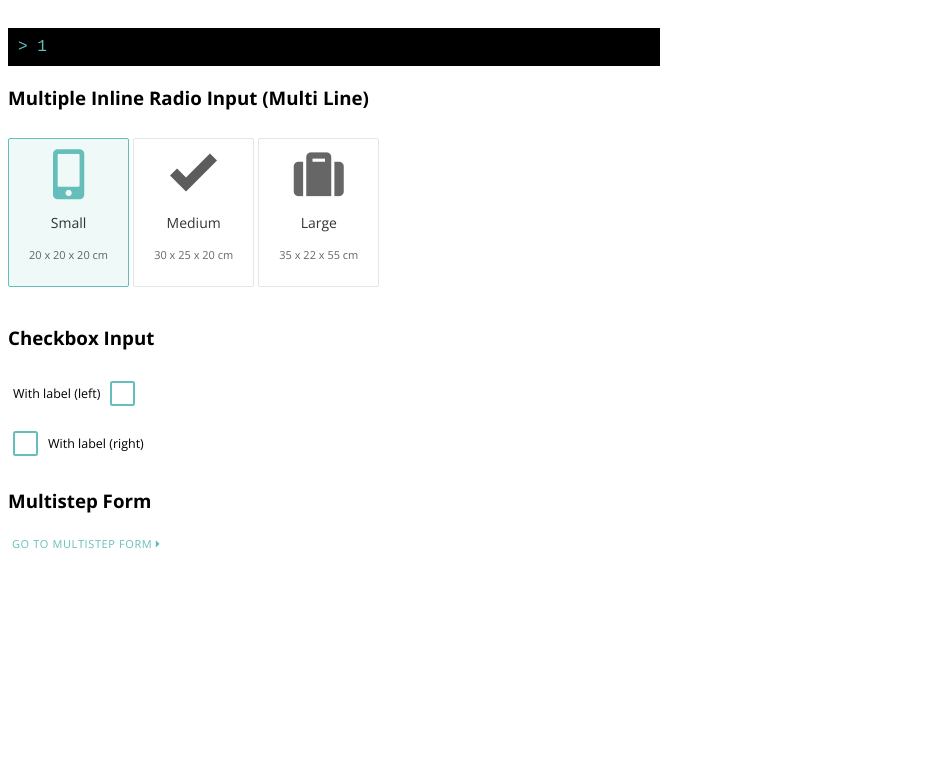
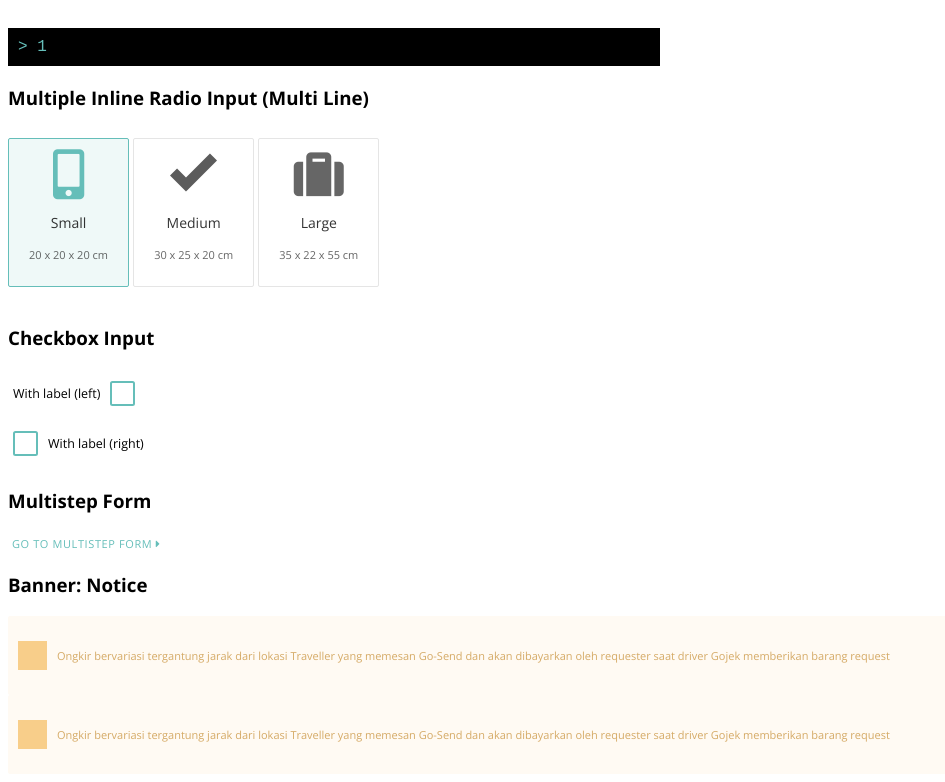
Before and after one commit to woodysee/frizzy, a website built with webpack: page dist/index.html in a window 1280 px wide. Shown: the part 399-1181 px from the top of the page, without its empty margins (0-945 px from the left). Before the commit the page ends 960 px from the top, so only its background shows below. Built offline with nearby package versions, Linux system fonts and the light colour scheme.

Commit message:
banner notice. WIP - icon for notice needs fixing

```diff
--- /dev/null
+++ b/src/components/banners/notice/index.js
@@ -0,0 +1,31 @@
+import './index.css';
+
+export default function noticeBanner() {
+	const noticeBannerEls = document.getElementsByClassName("fz-banner--notice");
+	const noticeBannerIcon =
+	'<svg xmlns="http://www.w3.org/2000/svg" xmlns:xlink="http://www.w3.org/1999/xlink" width="29" height="29" viewBox="0 0 29 29">'+
+		'<defs>'+
+				'<path id="af-banner-notice-1" d="M14.5 29C6.492 29 0 22.508 0 14.5S6.492 0 14.5 0 29 6.492 29 14.5 22.508 29 14.5 29zm5.022-20.844H9.478c-.353 0-.66.132-.925.397a1.268 1.268 0 0 0-.397.925v10.044c0 .353.132.66.397.925.264.265.572.397.925.397h10.044c.353 0 .66-.132.925-.397.265-.264.397-.572.397-.925V9.478c0-.353-.132-.66-.397-.925a1.268 1.268 0 0 0-.925-.397zm-3.21 9.516v-1.36h-5.437v1.36h5.438zm1.813-2.719v-1.36h-7.25v1.36h7.25zm0-2.719v-1.359h-7.25v1.36h7.25z"/>'+
+		'</defs>'+
+		'<g fill="none" fill-rule="evenodd">'+
+				'<mask id="af-banner-notice-2" fill="#fff">'+
+						'<use xlink:href="#a"/>'+
+				'</mask>'+
+				'<use fill="#FFF" xlink:href="#a" />'+
+				'<g fill="#F8CE8A" mask="url(#b)">'+
+						'<path d="M0 0h29v29H0z"/>'+
+				'</g>'+
+		'</g>'+
+	'</svg>';
+	let iconWrappers;
+	if (noticeBannerEls.length > 0) {
+		for (let i = 0; i < noticeBannerEls.length; i++) {
+			iconWrappers = noticeBannerEls[i].getElementsByClassName('fz-banner__icon');
+			if (iconWrappers.length > 0) {
+				for (let i = 0; i < iconWrappers.length; i++) {
+					iconWrappers[i].innerHTML = noticeBannerIcon;
+				}
+			}
+		}
+	}
+}
--- /dev/null
+++ b/src/components/banners/notice/index.scss
@@ -0,0 +1,42 @@
+.fz-banner--notice,
+.fz-banner--warning {
+  border-radius: 2px;
+  align-items: center; /* aligns vertically */
+  display: -webkit-box;
+  display: -moz-box;
+  display: -ms-flexbox;
+  display: -webkit-flex;
+  display: flex;
+  -webkit-flex-wrap: wrap;
+  -ms-flex-wrap: wrap;
+  flex-wrap: wrap;
+  padding: 25px 0;
+  justify-content: left; /* aligns horizontally */
+  margin: 0 auto;
+  text-align: center;
+
+  .fz-banner__icon,
+  .fz-banner__copy {
+    display: -webkit-box;
+    display: -moz-box;
+    display: -ms-flexbox;
+    display: -webkit-flex;
+    display: flex;
+    -webkit-flex-direction: column;
+    -ms-flex-direction: column;
+    flex-direction: column;
+    margin-left: 10px;
+  }
+
+  .fz-banner__copy {
+    color: #d5aa66;
+    font-size: 11px;
+    line-height: 1.4;
+    margin-right: 10px;
+  }
+
+}
+
+.fz-banner--notice {
+  background-color: rgba(248, 206, 138, 0.1);
+}
--- a/src/index.js
+++ b/src/index.js
@@ -6,6 +6,7 @@ import binaryRadioInput from './components/inputs/radio/binary';
 import multilineRadioInput from './components/inputs/radio/multiline';
 import multiStepFormLayout from './components/layouts/forms/multistep';
 import headerBackBtn from './components/buttons/header/back';
+import noticeBanners from './components/banners/notice';
 
 // Initialise each imported component on page load (optional, only if there is JS)
 // addALogoOnTheRightComponent();
@@ -15,3 +16,4 @@ binaryRadioInput();
 multilineRadioInput();
 multiStepFormLayout();
 headerBackBtn();
+noticeBanners();
```
Also changed, not shown: dist/frizzy.min.js, dist/index.html, src/components/banners/notice/reminder.svg (added).
